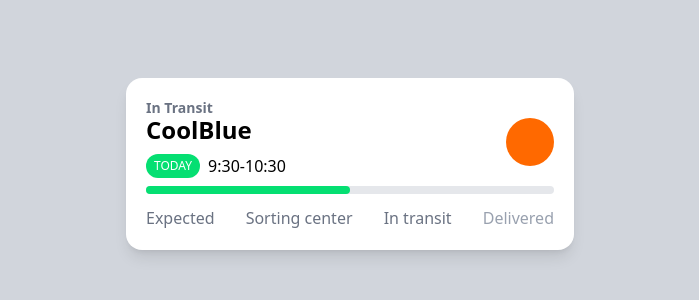
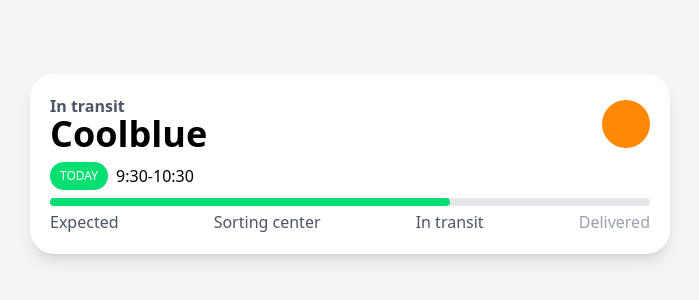
Before and after one commit to chanho2547/carrot-market-reloaded, a Next.js app: page / in a window 1280 px wide. Shown: the part 236-536 px from the top of the page, without its empty margins (290-989 px from the left). Built offline with nearby package versions, Linux system fonts and the light colour scheme.

Commit message:
card finished

```diff
--- a/app/page.tsx
+++ b/app/page.tsx
@@ -1,33 +1,33 @@
 export default function Home() {
   return (
-    <main className="bg-gray-300 h-screen flex items-center justify-center">
-      <div className="bg-white shadow-lg p-5 rounded-2xl w-full max-w-md">
-        <div className="flex items-center justify-between">
+    <main className="bg-gray-100 h-screen flex items-center justify-center p-5 dark:bg-gray-700">
+      <div className="bg-white shadow-lg p-5 rounded-3xl w-full max-w-screen-sm dark:bg-gray-600">
+        <div className="flex justify-between items-center">
           <div className="flex flex-col">
-            <span className="text-sm text-gray-500 font-bold -mb-1">
-              In Transit
+            <span className="text-gray-600 font-semibold -mb-1 dark:text-gray-300">
+              In transit
             </span>
-            <span className="text-2xl font-bold">CoolBlue</span>
-            <div className="my-2 flex items-center gap-2">
-              <span className="bg-green-400 text-white uppercase px-2 py-1 text-xs font-medium rounded-xl">
-                Today
-              </span>
-              <span>9:30-10:30</span>
-            </div>
+            <span className="text-4xl font-semibold dark:text-white">
+              Coolblue
+            </span>
           </div>
-          <div className="size-12 bg-orange-500 rounded-full" />
+          <div className="size-12 rounded-full bg-orange-400" />
         </div>
-        <div>
-          <div className="relative">
-            <div className="bg-gray-200 absolute w-full h-2 rounded-full" />
-            <div className="bg-green-400 absolute w-1/2 full h-2 rounded-full" />
-          </div>
+        <div className="my-2 flex items-center gap-2">
+          <span className="bg-green-400 text-white uppercase px-2.5 py-1.5 text-xs font-medium rounded-full transition hover:bg-green-500 hover:scale-125">
+            Today
+          </span>
+          <span className="dark:text-gray-100">9:30-10:30</span>
         </div>
-        <div className="flex justify-between items-center mt-5 text-gray-500">
+        <div className="relative">
+          <div className="bg-gray-200 absolute rounded-full w-full h-2" />
+          <div className="bg-green-400 absolute rounded-full w-2/3 h-2" />
+        </div>
+        <div className="flex justify-between items-center mt-5 text-gray-600 dark:text-gray-300 ">
           <span>Expected</span>
           <span>Sorting center</span>
           <span>In transit</span>
-          <span className="text-gray-400">Delivered</span>
+          <span className="text-gray-400 dark:text-gray-500">Delivered</span>
         </div>
       </div>
     </main>
```
